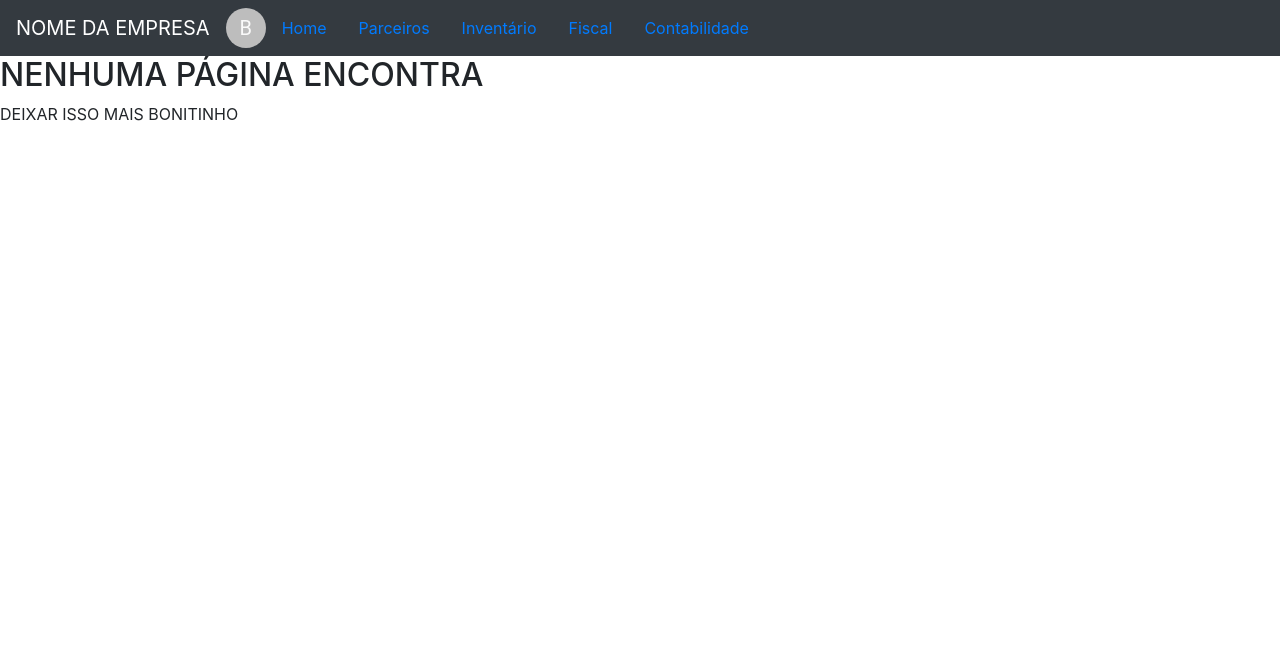
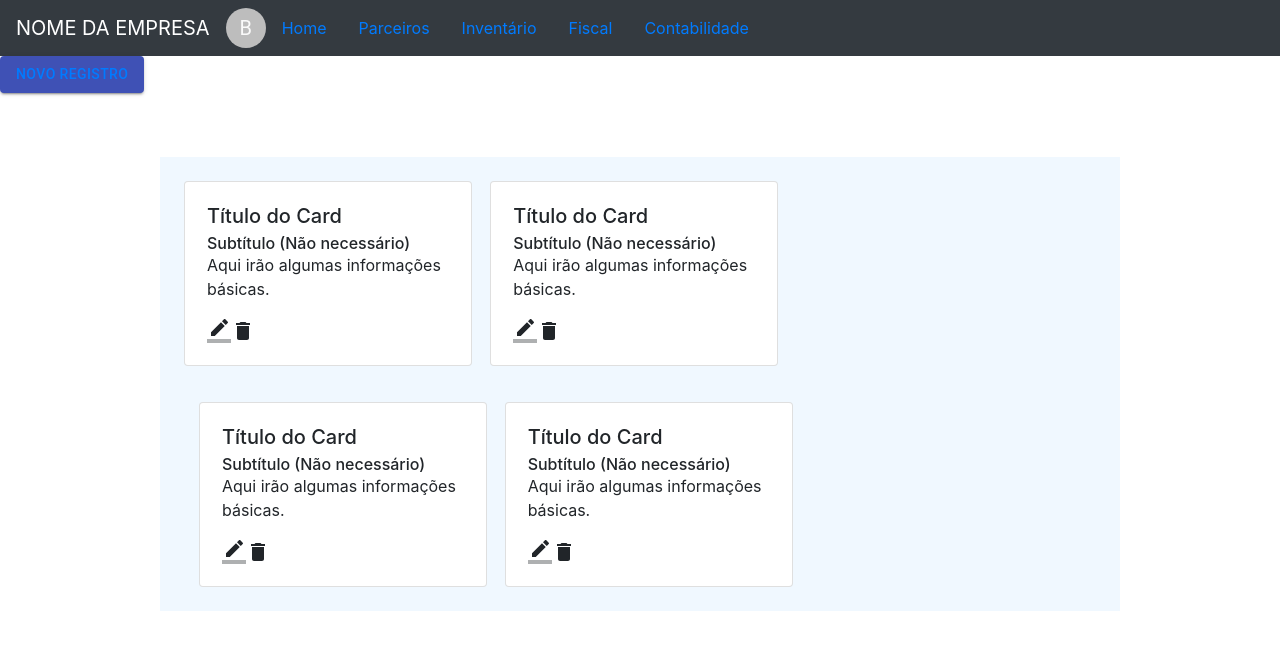
Before and after one commit to MayconGoulart/sistema.fiscal, a React (Create React App) app in the folder sistema-principal/Client/: page /inventario in a window 1280 px wide. Shown: the top 650 px of the page. Built offline with nearby package versions, Linux system fonts and the light colour scheme.

Commit message:
[FIX] Inventário

```diff
--- a/sistema-principal/Client/src/App.jsx
+++ b/sistema-principal/Client/src/App.jsx
@@ -8,12 +8,14 @@ import Page404 from './components/Principal/Page404';
 import Parceiros from './components/Parceiros/Parceiros';
 import Template from './components/template/Template';
 import Formulario from './components/template/TemplateFormulario';
+import Inventario from './components/Inventario/Inventario';
+import CadastroInventario from './components/Inventario/CadastroInventario';
 
 // IMPORTAÇÃO DOS ESTILOS
 import 'bootstrap/dist/css/bootstrap.min.css';
 
 import './App.css';
-import CadastroPessoaFisica from './components/Parceiros/CadastroParceiro';
+import CadastroParceiro from './components/Parceiros/CadastroParceiro';
 
 function App() {
 
@@ -31,11 +33,19 @@ function App() {
                     </Route>
 
                     <Route path="/cadastroParceiro">
-                        <CadastroPessoaFisica />
+                        <CadastroParceiro />
                     </Route>
 
                     <Route path="/cadastro">
                         <Formulario />
+                    </Route>
+
+                    <Route path="/inventario">
+                        <Inventario />
+                    </Route>
+
+                    <Route path="/cadastroInventario">
+                        <CadastroInventario />
                     </Route>
 
                     <Route>
--- /dev/null
+++ b/sistema-principal/Client/src/components/Inventario/Inventario.jsx
@@ -0,0 +1,107 @@
+// IMPORTAÇÃO DOS MÓDULOS DO REACT
+import React from 'react';
+import { Link, Switch } from 'react-router-dom';
+import { useRouteMatch, Route } from 'react-router';
+
+// IMPORTAÇÃO DOS COMPONENTES
+import { Container, Button } from '@material-ui/core';
+import { Card } from 'react-bootstrap';
+import { BorderColor, Delete } from '@material-ui/icons';
+
+// IMPORTAÇÃO DOS ESTILOS
+import 'bootstrap/dist/css/bootstrap.min.css';
+import './inventario.css';
+import CadastroInventario from './CadastroInventario';
+
+function Template() {
+
+    const { path, url } = useRouteMatch();
+
+    console.log(url);
+    console.log(path);
+
+    return (
+        <>
+            <div className="botoes">
+                <Button variant="contained" color="primary">
+                    <Link to="/cadastroInventario">Novo Registro</Link>
+                </Button>
+            </div>
+
+
+            <Container maxWidth="md" className="container-generico">
+
+                <div className="container-fluid d-flex flex-wrap div-generico">
+                    <Card style={{ width: '18rem'}} className="card-generico">
+                        <Card.Body>
+                            <Card.Title>Título do Card</Card.Title>
+                            <Card.Subtitle>Subtítulo (Não necessário)</Card.Subtitle>
+                            <Card.Text>
+                                Aqui irão algumas informações básicas.
+                            </Card.Text>
+                            <footer>
+                                <BorderColor />
+                                <Delete />
+                            </footer>
+                        </Card.Body>
+                    </Card>
+
+                    <Card style={{ width: '18rem'}} className="card-generico">
+                        <Card.Body>
+                            <Card.Title>Título do Card</Card.Title>
+                            <Card.Subtitle>Subtítulo (Não necessário)</Card.Subtitle>
+                            <Card.Text>
+                                Aqui irão algumas informações básicas.
+                            </Card.Text>
+                            <footer>
+                                <BorderColor />
+                                <Delete />
+                            </footer>
+                        </Card.Body>
+                    </Card>
+                </div>
+
+                <div className="container-fluid d-flex flex-wrap">
+                    <Card style={{ width: '18rem'}} className="card-generico">
+                        <Card.Body>
+                            <Card.Title>Título do Card</Card.Title>
+                            <Card.Subtitle>Subtítulo (Não necessário)</Card.Subtitle>
+                            <Card.Text>
+                                Aqui irão algumas informações básicas.
+                            </Card.Text>
+                            <footer>
+                                <BorderColor />
+                                <Delete />
+                            </footer>
+                        </Card.Body>
+                    </Card>
+
+                    <Card style={{ width: '18rem'}} className="card-generico">
+                        <Card.Body>
+                            <Card.Title>Título do Card</Card.Title>
+                            <Card.Subtitle>Subtítulo (Não necessário)</Card.Subtitle>
+                            <Card.Text>
+                                Aqui irão algumas informações básicas.
+                            </Card.Text>
+                            <footer>
+                                <BorderColor />
+                                <Delete />
+                            </footer>
+                        </Card.Body>
+                    </Card>
+                </div>
+
+            </Container>
+
+            <Switch>
+                <Route path={`/cadastroInventario`}>
+                    <CadastroInventario />
+                </Route>
+            </Switch>
+        </>
+
+    );
+
+}
+
+export default Template;
```
